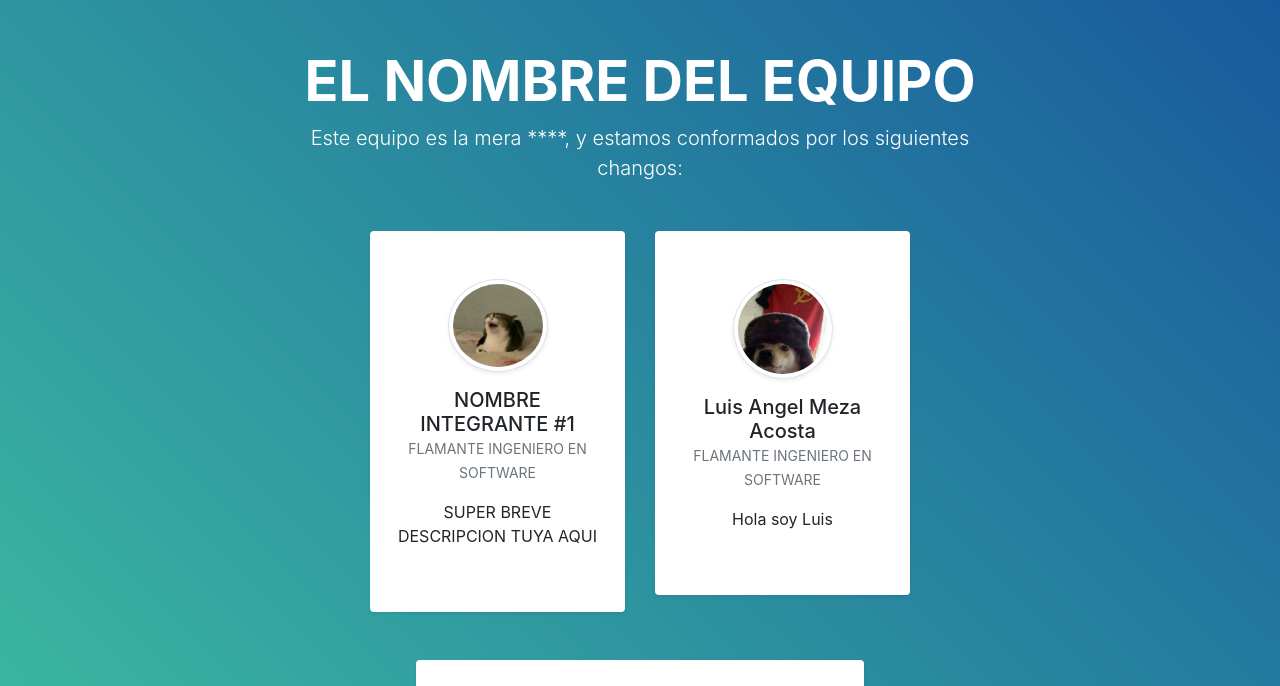
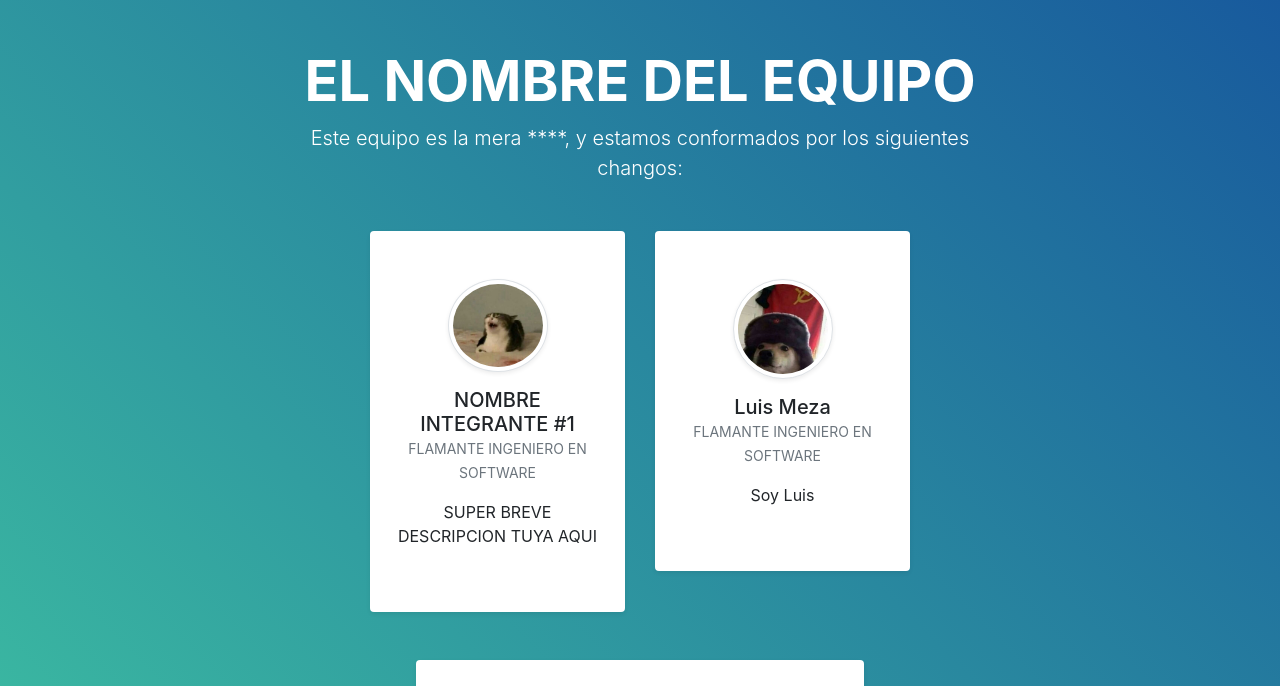
Before and after one commit to luismeza8/devweek_nuestro-equipo, a plain HTML site: page index.html in a window 1280 px wide. Shown: the top 686 px of the page. Drawn offline with nearby package versions, Linux system fonts and the light colour scheme.

Commit message:
Mi nombre

```diff
--- a/index.html
+++ b/index.html
@@ -49,10 +49,10 @@
                 <div class="bg-white rounded shadow-sm py-5 px-4">
                     <img class="img-fluid rounded-circle mb-3 img-thumbnail shadow-sm" src="images/integrante2.png"
                         width="100">
-                    <h5 class="mb-0">Luis Angel Meza Acosta</h5>
+                    <h5 class="mb-0">Luis Meza</h5>
                     <span class="small text-uppercase text-muted">Flamante Ingeniero en Software</span>
                     <ul class="mb-0 list-inline mt-3">
-                        <p>Hola soy Luis</p>
+                        <p>Soy Luis</p>
                     </ul>
                 </div>
             </div>
```
